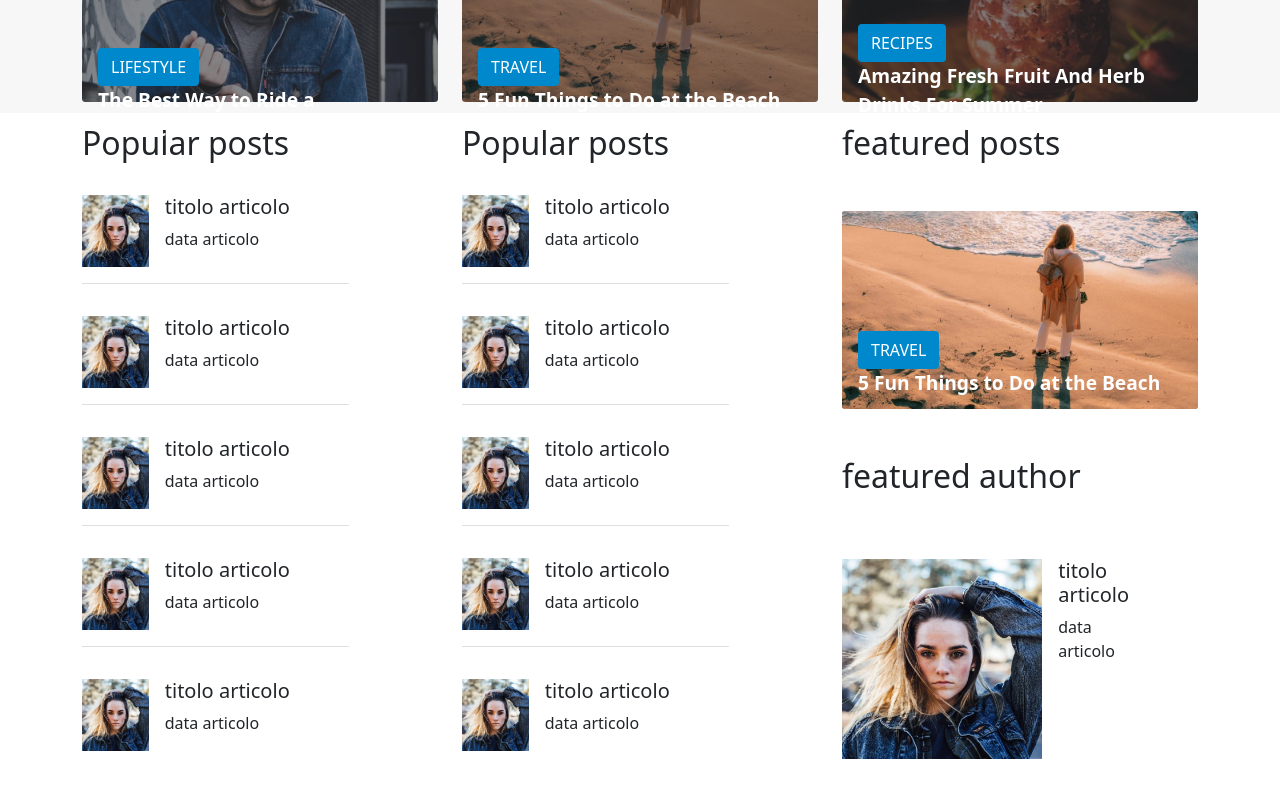
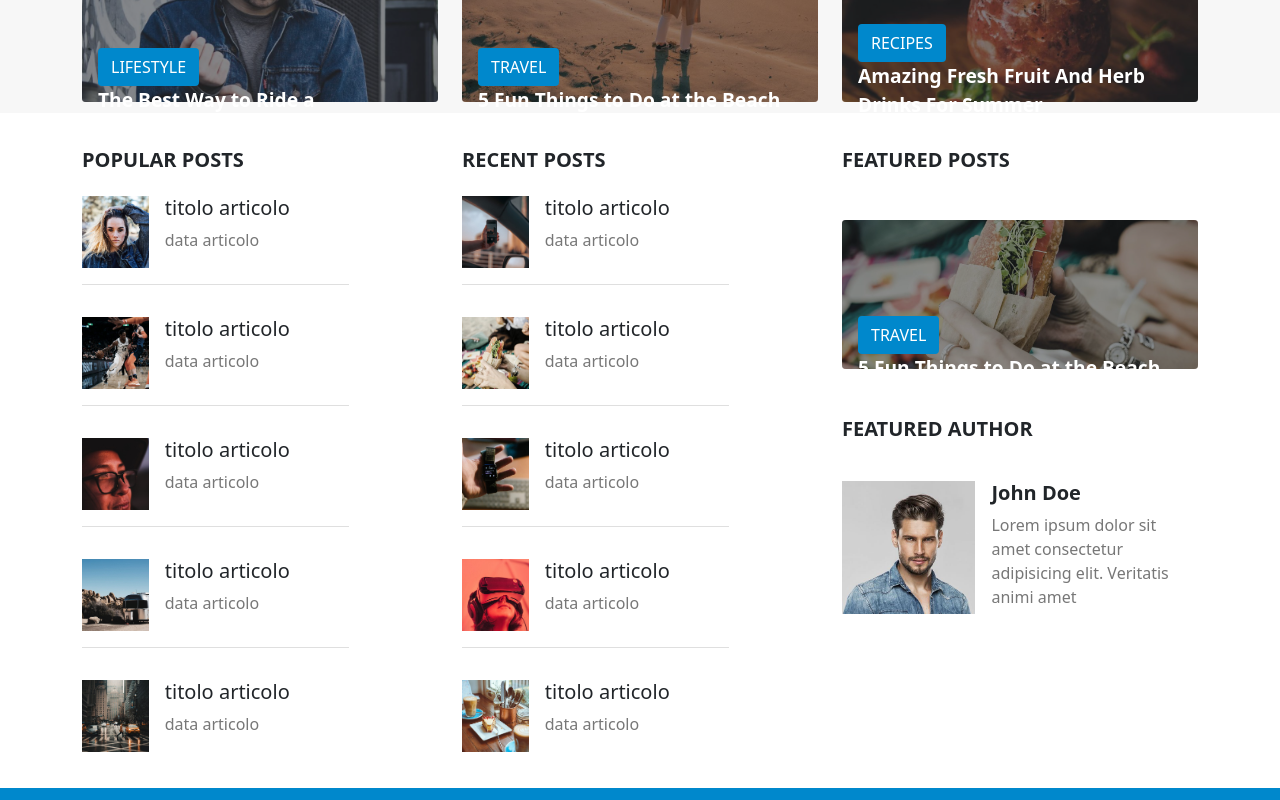
Before and after one commit to Dandav2923/proj-html-vuejs, a Vue app: page / in a window 1280 px wide. Shown: the part 660-1460 px from the top of the page. Built offline with nearby package versions, Linux system fonts and the light colour scheme.

Commit message:
grafica sistemata main top

```diff
--- a/src/components/Main/MainTop.vue
+++ b/src/components/Main/MainTop.vue
@@ -83,100 +83,102 @@
     <div class="container">
       <div class="row row-cols-3">
       <div class="col popular-posts">
-        <h2>Popular posts</h2>
+        <h2 class="text-uppercase fs-5 fw-bold mb-0 mt-4">Popular posts</h2>
         <ul class="list-group list-group-flush">
           <li class="list-group-item p-0 my-2 d-flex w-75">
             <img class="w-25 my-3" src="../../assets/img/blog-55.jpg" alt="">
             <div class="container-info p-3">
               <h5>titolo articolo</h5>
-              <p>data articolo</p>
+              <p class="text-grey2">data articolo</p>
             </div>
           </li>
           <li class="list-group-item p-0 my-2 d-flex w-75">
-            <img class="w-25 my-3" src="../../assets/img/blog-55.jpg" alt="">
+            <img class="w-25 my-3" src="../../assets/img/blog-56.jpg" alt="">
             <div class="container-info p-3">
               <h5>titolo articolo</h5>
-              <p>data articolo</p>
+              <p class="text-grey2">data articolo</p>
             </div>
           </li>
           <li class="list-group-item p-0 my-2 d-flex w-75">
-            <img class="w-25 my-3" src="../../assets/img/blog-55.jpg" alt="">
+            <img class="w-25 my-3" src="../../assets/img/blog-57.jpg" alt="">
             <div class="container-info p-3">
               <h5>titolo articolo</h5>
-              <p>data articolo</p>
+              <p class="text-grey2">data articolo</p>
             </div>
           </li>
           <li class="list-group-item p-0 my-2 d-flex w-75">
-            <img class="w-25 my-3" src="../../assets/img/blog-55.jpg" alt="">
+            <img class="w-25 my-3" src="../../assets/img/blog-58.jpg" alt="">
             <div class="container-info p-3">
               <h5>titolo articolo</h5>
-              <p>data articolo</p>
+              <p class="text-grey2">data articolo</p>
             </div>
           </li>
           <li class="list-group-item p-0 my-2 d-flex w-75">
-            <img class="w-25 my-3" src="../../assets/img/blog-55.jpg" alt="">
+            <img class="w-25 my-3" src="../../assets/img/blog-59.jpg" alt="">
             <div class="container-info p-3">
               <h5>titolo articolo</h5>
-              <p>data articolo</p>
+              <p class="text-grey2">data articolo</p>
             </div>
           </li>
         </ul>
       </div>
       <div class="col recent-posts">
-        <h2>Popular posts</h2>
+        <h2 class="text-uppercase fs-5 fw-bold mb-0 mt-4">Recent posts</h2>
         <ul class="list-group list-group-flush">
           <li class="list-group-item p-0 my-2 d-flex w-75">
-            <img class="w-25 my-3" src="../../assets/img/blog-55.jpg" alt="">
+            <img class="w-25 my-3" src="../../assets/img/blog-65.jpg" alt="">
             <div class="container-info p-3">
               <h5>titolo articolo</h5>
-              <p>data articolo</p>
+              <p class="text-grey2">data articolo</p>
             </div>
           </li>
           <li class="list-group-item p-0 my-2 d-flex w-75">
-            <img class="w-25 my-3" src="../../assets/img/blog-55.jpg" alt="">
+            <img class="w-25 my-3" src="../../assets/img/blog-66 (1).jpg" alt="">
             <div class="container-info p-3">
               <h5>titolo articolo</h5>
-              <p>data articolo</p>
+              <p class="text-grey2">data articolo</p>
             </div>
           </li>
           <li class="list-group-item p-0 my-2 d-flex w-75">
-            <img class="w-25 my-3" src="../../assets/img/blog-55.jpg" alt="">
+            <img class="w-25 my-3" src="../../assets/img/blog-67.jpg" alt="">
             <div class="container-info p-3">
               <h5>titolo articolo</h5>
-              <p>data articolo</p>
+              <p class="text-grey2">data articolo</p>
             </div>
           </li>
           <li class="list-group-item p-0 my-2 d-flex w-75">
-            <img class="w-25 my-3" src="../../assets/img/blog-55.jpg" alt="">
+            <img class="w-25 my-3" src="../../assets/img/blog-68.jpg" alt="">
             <div class="container-info p-3">
               <h5>titolo articolo</h5>
-              <p>data articolo</p>
+              <p class="text-grey2">data articolo</p>
             </div>
           </li>
           <li class="list-group-item p-0 my-2 d-flex w-75">
-            <img class="w-25 my-3" src="../../assets/img/blog-55.jpg" alt="">
+            <img class="w-25 my-3" src="../../assets/img/blog-69.jpg" alt="">
             <div class="container-info p-3">
               <h5>titolo articolo</h5>
-              <p>data articolo</p>
+              <p class="text-grey2">data articolo</p>
             </div>
           </li>
         </ul>
       </div>
       <div class="col featured-post">
-        <h2>featured posts</h2>
+        <h2 class="text-uppercase fs-5 fw-bold mb-0 mt-4">featured posts</h2>
         <div class="card bg-dark text-white border-0 my-5">
-          <img src="../../assets/img/blog-50.jpg" class="card-img" alt="">
-            <div class="card-img-overlay">
+          <img src="../../assets/img/blog-66.jpg" class="card-img opacity-50" alt="">
+            <div class="card-img-overlay featured">
               <button type="button" class="btn text-uppercase">travel</button>
               <p class="card-text">5 Fun Things to Do at the Beach</p>
             </div>
         </div>
-        <h2 class="my-5">featured author</h2>
-        <div class="p-0 my-5 d-flex w-75">
-            <img class="w-75 my-3" src="../../assets/img/blog-55.jpg" alt="">
+        <h2 class="text-uppercase fs-5 fw-bold mb-0 mt-4">featured author</h2>
+        <div class="p-0 my-4 d-flex w-100">
+          <div class="container-img">
+            <img class="w-100 my-3" src="../../assets/img/avatar.jpg" alt="">
+          </div>
             <div class="container-info p-3">
-              <h5>titolo articolo</h5>
-              <p>data articolo</p>
+              <h5 class="fw-bold">John Doe</h5>
+              <p class="text-grey2">Lorem ipsum dolor sit amet consectetur adipisicing elit. Veritatis animi amet </p>
             </div>
         </div>
       </div>
@@ -200,6 +202,9 @@ export default {
 }
 .card-img-overlay.bottom {
   margin-top: 8em ;
+}
+.featured {
+  margin-top: 5em !important;
 }
 .card-img-overlay {
   margin-top: 6.5em ;
@@ -228,4 +233,7 @@ export default {
 .bg-white7 {
   background-color: $bg-color-white7;
 }
+.text-grey2 {
+  color: $text-color-dark-grey2;
+}
 </style>
```
